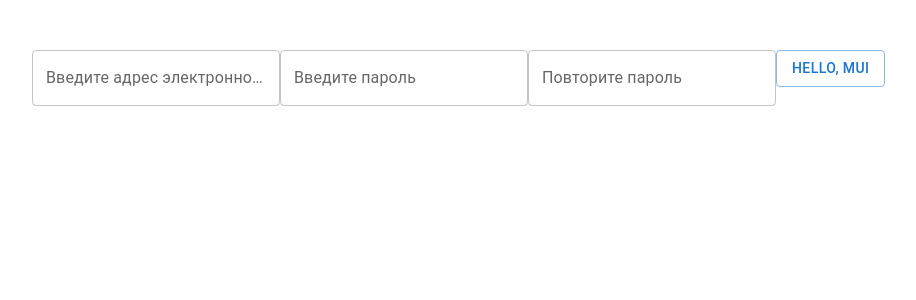
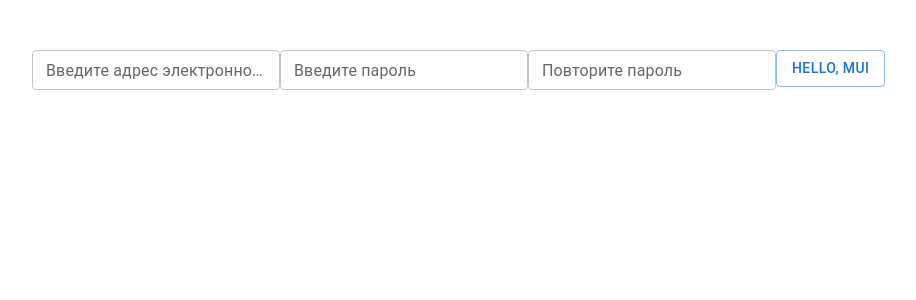
Before and after one commit to extensaman/MERN, a React (Create React App) app in the folder task04-formik-material-ui/: page / in a window 1280 px wide. Shown: the top 300 px of the page, without its empty margins (18-934 px from the left). Built offline with nearby package versions, Linux system fonts and the light colour scheme.

Commit message:
Make TextField-s small

```diff
--- a/task04-formik-material-ui/src/App.js
+++ b/task04-formik-material-ui/src/App.js
@@ -30,6 +30,7 @@ function App() {
     <div>
       <form onSubmit={formik.handleSubmit}>
         <TextField
+          size="small"
           id="email"
           name="email"
           label="Введите адрес электронной почты"
@@ -40,6 +41,7 @@ function App() {
           helperText={formik.touched.email && formik.errors.email}
         />
         <TextField
+          size="small"
           id="password"
           name="password"
           type="password"
@@ -52,6 +54,7 @@ function App() {
         />
 
         <TextField
+          size="small"
           id="confirmPassword"
           name="confirmPassword"
           type="password"
```
